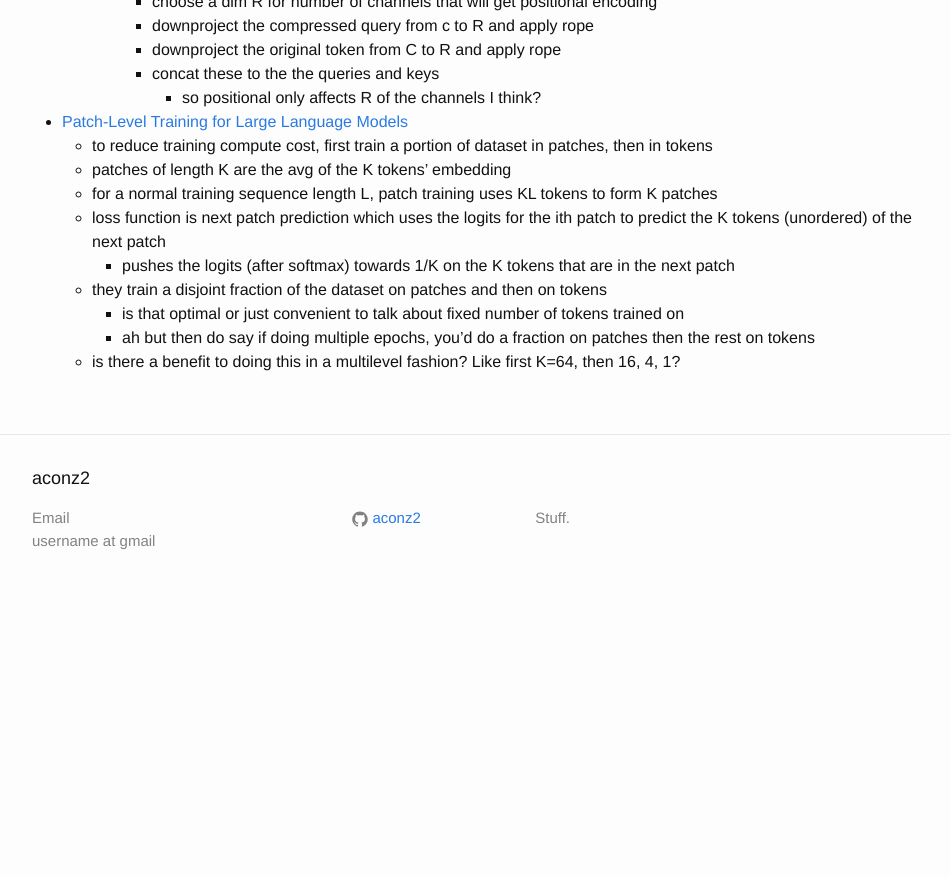
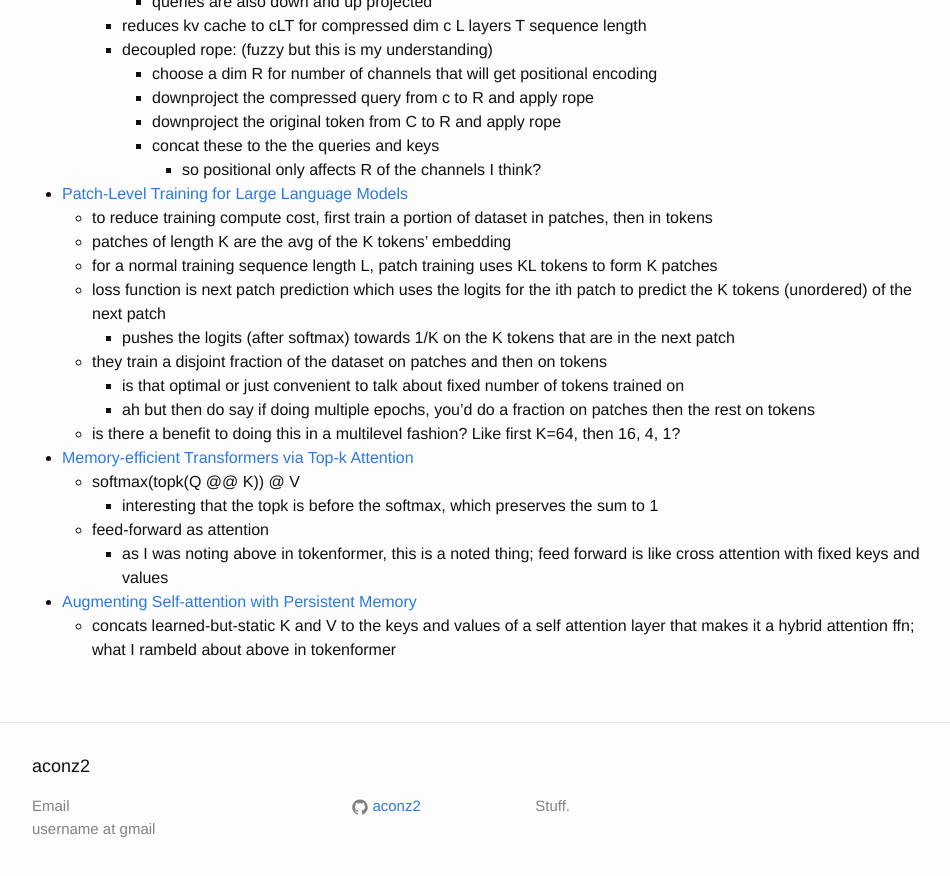
Before and after one commit to aconz2/aconz2.github.io, a Jekyll site: the page built from _posts/2024-07-03-Machine-Learning-Notes.md, in a window 1280 px wide and 900 px high, scrolled down 21215 px. Shown: the top 876 px of the window, without its empty margins (158-1108 px from the left). Built offline with Jekyll 4.4.1, drawn with Linux system fonts in a browser that asks for light colours; before the commit the page ends 21827 px from its top, so only the background shows below that; some of the changed text lies outside the part shown.

Commit message:
finding papers

```diff
--- a/_posts/2024-07-03-Machine-Learning-Notes.md
+++ b/_posts/2024-07-03-Machine-Learning-Notes.md
@@ -384,6 +384,8 @@ concat(r1, r2) = [a b c d e f]
           * each of these parts can be varied in size from 0 (omit) up to whatever
           * O is an output rescaling to get us back to dimension C
           * is this useful or known? todo write maybe a separate blog post about this, it seems like a cool way to blend attention+ff into one layer with adjustable ratio
+    * noted in the top-k attention paper and augmenting self-attention with persistent memory
+    * the concat idea is explored in augment self attention with persistent memory, though only with the dynamic/dynamic and static/static
 * [GQA: Training Generalized Multi-Query Transformer Models from Multi-Head Checkpoints](https://arxiv.org/abs/2305.13245)
   * subsumes MQA (multi query attention) where key and value matrices are shared between heads
   * splits heads into k groups and shares key and value matrices between them
@@ -418,3 +420,10 @@ concat(r1, r2) = [a b c d e f]
     * is that optimal or just convenient to talk about fixed number of tokens trained on
     * ah but then do say if doing multiple epochs, you'd do a fraction on patches then the rest on tokens
   * is there a benefit to doing this in a multilevel fashion? Like first K=64, then 16, 4, 1?
+* [Memory-efficient Transformers via Top-k Attention](https://arxiv.org/abs/2106.06899)
+  * softmax(topk(Q @@ K)) @ V
+    * interesting that the topk is before the softmax, which preserves the sum to 1
+  * feed-forward as attention
+    * as I was noting above in tokenformer, this is a noted thing; feed forward is like cross attention with fixed keys and values
+* [Augmenting Self-attention with Persistent Memory](https://arxiv.org/abs/1907.01470)
+  * concats learned-but-static K and V to the keys and values of a self attention layer that makes it a hybrid attention ffn; what I rambeld about above in tokenformer
```
